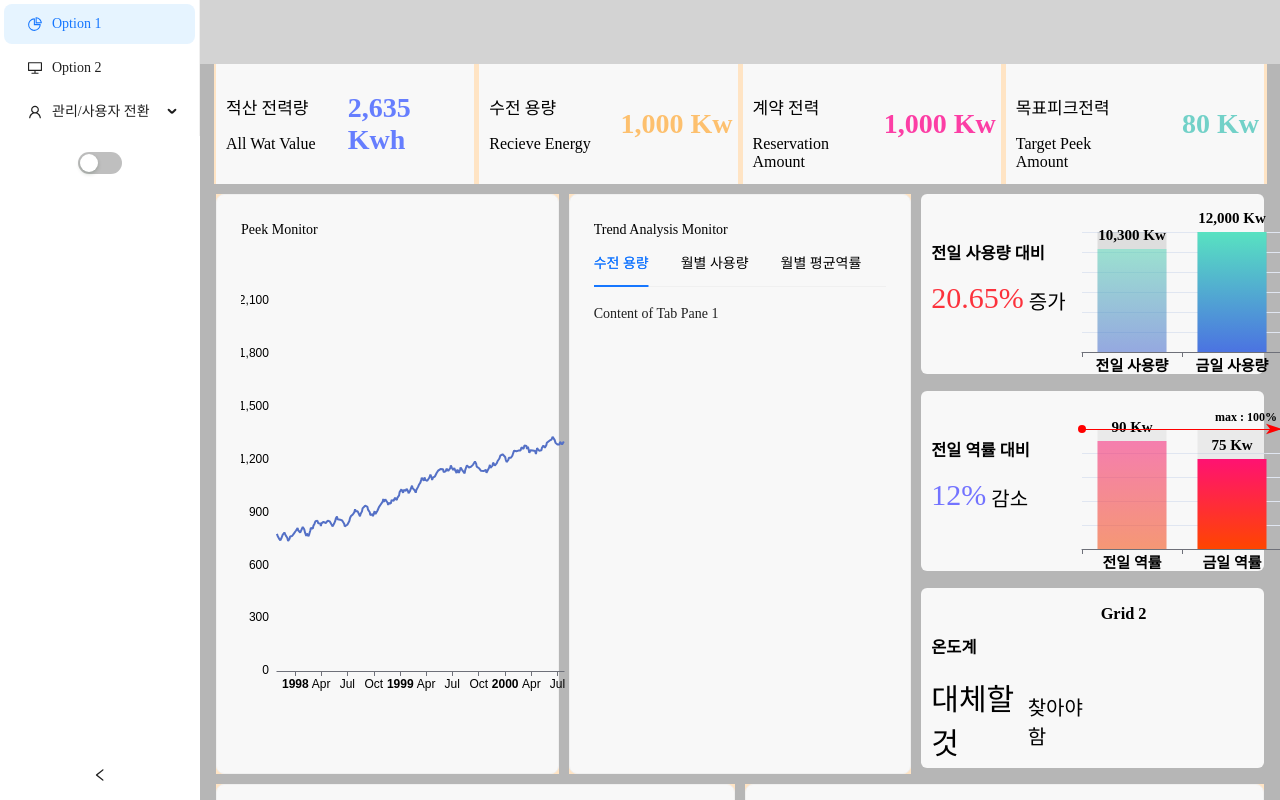
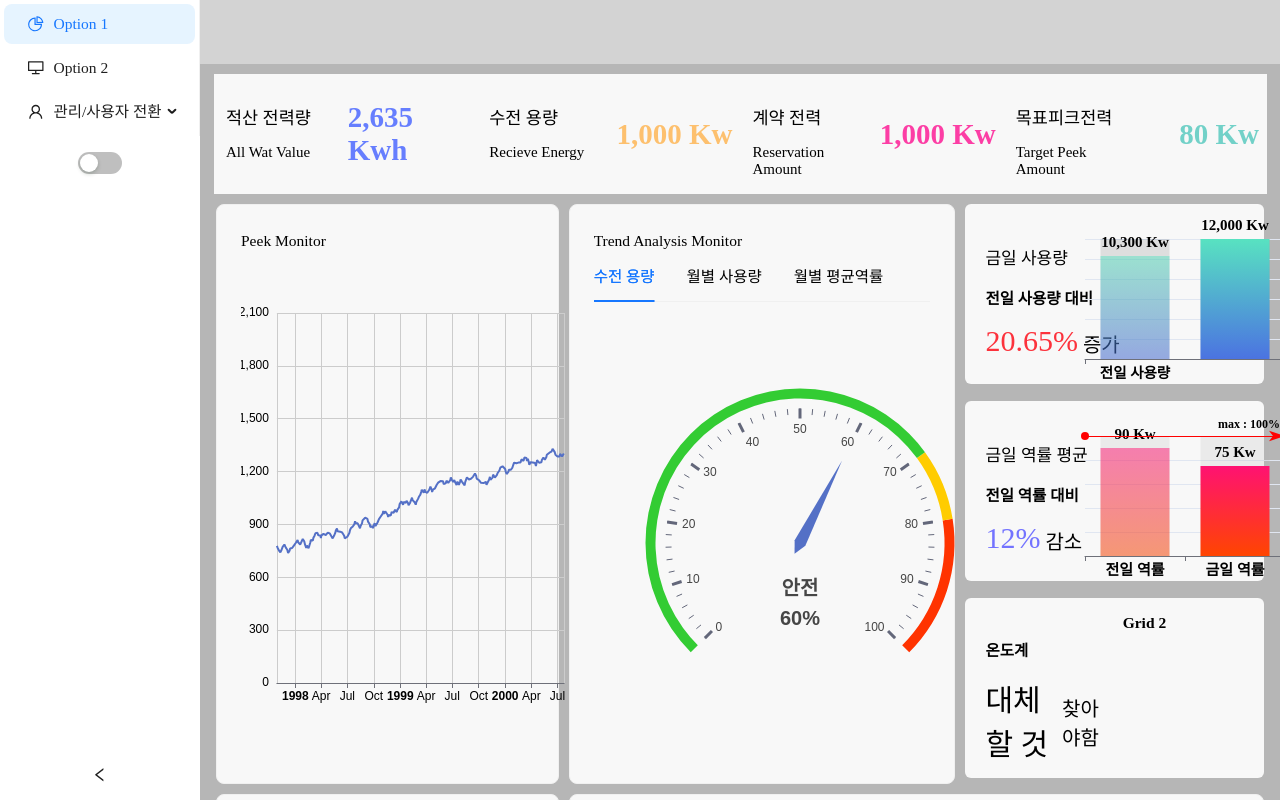
Before and after one commit to kbs6138/fems-workHome, a React (Create React App) app: page / in a window 1280 px wide. Shown: the top 800 px of the page. Built offline with nearby package versions, Linux system fonts and the light colour scheme; the HTML template or start-up script is replaced by a standard one.

Commit message:
힘들다

```diff
--- a/package.json
+++ b/package.json
@@ -9,6 +9,7 @@
     "@testing-library/user-event": "^13.5.0",
     "antd": "^5.18.1",
     "echarts": "^5.5.0",
+    "lodash": "^4.17.21",
     "react": "^18.3.1",
     "react-dom": "^18.3.1",
     "react-scripts": "5.0.1",
--- a/src/App.css
+++ b/src/App.css
@@ -1,12 +1,14 @@
 /*************************************************** 전체 폰트 설정 ***************************************************/
 
 * {
-    font-family: 'NanumSquareNeo';
+    font-family: 'NanumSquareNeoBold';
+
     /*font-family: 'NanumSquareNeoLight';
-    font-family: 'NanumSquareNeoBold';
+     font-family: 'NanumSquareNeo';
     font-family: 'NanumSquareNeoExtraBold';
     font-family: 'NanumSquareNeoHeavy';
     */
+    font-size: 15.5px;
 }
 
 /*************************************************** 전체 폰트 설정 ****************************************************/
@@ -26,6 +28,10 @@
 
 .app-Content {
     margin: 0 16px;
+    padding: 10px 0 10px 0;
+}
+.ant-card-body{
+    background: transparent !important;
 }
 
 .app-Content-div {
@@ -35,7 +41,6 @@
 }
 
 .Main-Top-Info-Row {
-    background-color: bisque;
     width: auto;
 }
 
@@ -43,7 +48,7 @@
 .Main-Top-Info2,
 .Main-Top-Info3,
 .Main-Top-Info4 {
-    background-color: beige;
+
     height: 120px;
     display: flex;
 }
@@ -61,16 +66,27 @@
 .Main-Top-Info2-span,
 .Main-Top-Info3-span,
 .Main-Top-Info4-span {
-    font-family: 'NanumSquareNeoBold';
-    font-size: 17px;
+    font-family: 'NanumSquareNeoExtraBold';
+    font-size: 17.5px !important;
 }
 
 .Main-Top-Info1-p,
 .Main-Top-Info2-p,
 .Main-Top-Info3-p,
 .Main-Top-Info4-p {
-    font-size: 16px;
+    font-size: 15px;
+    font-family: 'NanumSquareNeo';
+
 }
+
+
+.Main-Top-Info1-h1,
+.Main-Top-Info2-h1,
+.Main-Top-Info3-h1,
+.Main-Top-Info4-h1{
+    font-size: 29px !important;
+}
+
 
 .Main-Top-Info1-h1 {
     color: #667EFE;
@@ -120,7 +136,7 @@
 .Main-Center-Content1,
 .Main-Center-Content2,
 .Main-Center-Content3 {
-    background-color: bisque;
+    background-color: transparent;
     height: 580px;
 }
 
@@ -131,8 +147,8 @@
 .Main-Bottom-Content1,
 .Main-Bottom-Content2,
 .Main-Bottom-Content3 {
-    background-color: bisque;
-    height: 500px;
+    background-color: transparent;
+    height: 450px;
 }
 
 
@@ -140,7 +156,7 @@
 .Card3-middle,
 .Card3-bottom {
     height: 180px;
-  border-radius: 6px;
+    border-radius: 6px;
     width: 100%;
 }
 
@@ -167,23 +183,29 @@ span p {
 .Card3-grid-Percent-text,
 .Card1-grid-Percent-value,
 .Card2-grid-Percent-value,
-.Card3-grid-Percent-value    {
+.Card3-grid-Percent-value {
     font-size: 30px;
     font-family: 'NanumSquareNeoExtraBold';
 }
 
 .Card1-grid-text,
 .Card2-grid-text,
-.Card3-grid-text{
-    padding-left:10px;
-    padding-top: 30px;
+.Card3-grid-text {
+    padding-left: 20px;
+    margin-top: 40px;
+}
+.Card1-grid-Title-text,
+.Card2-grid-Title-text{
+    font-size: 17px;
+    font-family: 'NanumSquareNeoBold';
+
 }
 
 .Card1-grid-Percent-Near-text,
 .Card2-grid-Percent-Near-text,
 .Card3-grid-Percent-Near-text {
     font-size: 20px;
-
+    font-family: 'NanumSquareNeoExtraBold';
 }
 
 /*************************************************** 컨텐츠 (메인화면) *************************************************/
@@ -208,6 +230,7 @@ span p {
 .table2 td,
 .table3 td {
     padding-bottom: 15px;
+    font-size: 14px;
 }
 
 .table1 th,
@@ -218,18 +241,17 @@ td,
 td {
     padding-left: 15px;
     /* 원하는 간격으로 조정 */
+    font-size: 14px;
 }
 
 .table1 th,
 .table2 th,
 .table3 th {
     padding-bottom: 5px;
+    font-size: 14px;
+
 }
 
-.table1 td,
-.table2 td,
-.table3 td {
-    padding-bottom: 15px;
-}
+
 
 /*************************************************** 컴포넌트들  ****************************************************/
--- a/src/Components/Charts/Charts.css
+++ b/src/Components/Charts/Charts.css
@@ -2,3 +2,39 @@
 .RightChart1 {
     background-color: transparent; /* 예시 배경색 */
 }
+
+
+.gauge-container {
+    display: flex;
+    justify-content: center;
+    align-items: center;
+
+  }
+  .gauge {
+    width: 100%;
+    max-width: 600px; /* 최대 크기 설정 */
+    height: 450px;
+  }
+
+
+
+
+  @media (max-width: 768px) {
+    .gauge {
+      height: 200px; /* 작은 화면에서 높이 조절 */
+      width: 500px;
+    }
+  }
+
+
+  .Peekchart {
+    width: 100%;
+    height: 500px;
+  }
+
+  @media (max-width: 768px) {
+    .Peekchart {
+      height: 200px;
+      width: 100%;
+    }
+  }
--- /dev/null
+++ b/src/Components/Charts/Gauge.jsx
@@ -0,0 +1,83 @@
+import React, { useEffect, useRef } from 'react';
+import * as echarts from 'echarts';
+import { debounce } from 'lodash';
+
+const GaugeChart = () => {
+    const chartRef = useRef(null);
+
+    useEffect(() => {
+        const chartDom = chartRef.current;
+        const myChart = echarts.init(chartDom);
+
+        const option = {
+            animation: true,
+            animationDuration: 1000,
+            animationEasing: 'cubicOut',
+            tooltip: {
+                formatter: '{a} <br/>{b} : {c}%'
+            },
+            series: [
+                {
+                    name: 'Pressure',
+                    type: 'gauge',
+                    detail: {
+                        formatter: function (value) {
+                            let statusText = '';
+                            if (value < 70) {
+                                statusText = '안전';
+                            } else if (value < 80) {
+                                statusText = '주의';
+                            } else {
+                                statusText = '위험';
+                            }
+                            return `${statusText}\n${value}%`;
+                        },
+                        fontSize: 20 // 폰트 크기 설정
+                    },
+                    data: [
+                        {
+                            value: 60,
+                            name: ''  // name은 formatter에서 설정
+                        }
+                    ],
+                    axisLine: {
+                        lineStyle: {
+                            color: [
+                                [0.7, '#33cc33'], // 0~70%는 초록색
+                                [0.8, '#ffcc00'], // 70~80%는 노란색
+                                [1, '#ff3300']   // 80~100%는 빨간색
+                            ],
+                            width: 10
+                        }
+                    },
+                    title: {
+                        show: true,
+                        offsetCenter: [0, '70%'], // 이름 위치 조정
+                        fontSize: 20
+                    }
+                }
+            ]
+        };
+
+        myChart.setOption(option);
+
+        const handleResize = debounce(() => {
+            myChart.resize();
+        }, 300);
+
+        window.addEventListener('resize', handleResize);
+
+        return () => {
+            myChart.dispose();
+            window.removeEventListener('resize', handleResize);
+        };
+    }, []);
+
+    return (
+        <div className="gauge-container">
+            <div id="gauge" ref={chartRef} className="gauge" />
+        </div>
+    );
+};
+
+export default GaugeChart;
--- a/src/Components/Charts/PeekChart.jsx
+++ b/src/Components/Charts/PeekChart.jsx
@@ -1,15 +1,15 @@
-// PeekChart.jsx
-import React, { useEffect, useContext } from 'react';
+import React, { useEffect, useContext, useRef } from 'react';
 import * as echarts from 'echarts';
 import { ThemeContext } from '../../Components/ThemeContext';
 
 const PeekChart = () => {
   const { isDarkMode } = useContext(ThemeContext);
+  const chartRef = useRef(null);
 
   useEffect(() => {
-    var chartDom = document.getElementById('Peekchart');
-    var myChart = echarts.init(chartDom);
-    var option;
+    const chartDom = chartRef.current;
+    const myChart = echarts.init(chartDom);
+    let option;
 
     function randomData() {
       now = new Date(+now + oneDay);
@@ -36,18 +36,15 @@ const PeekChart = () => {
       return isDarkMode ? '#ffffff' : '#000000';
     };
 
+    const getGridLineColor = () => {
+      return isDarkMode ? '#444444' : '#cccccc';
+    };
+
     const updateChartOptions = () => {
       const textColor = getTextColor();
+      const gridLineColor = getGridLineColor();
 
       option = {
-        /*
-        title: {
-          text: 'Dynamic Data & Time Axis',
-          textStyle: {
-            color: textColor
-          }
-        },
-        */
         tooltip: {
           trigger: 'axis',
           formatter: function (params) {
@@ -70,7 +67,10 @@ const PeekChart = () => {
         xAxis: {
           type: 'time',
           splitLine: {
-            show: false
+            show: true,
+            lineStyle: {
+              color: gridLineColor
+            }
           },
           axisLabel: {
             color: textColor
@@ -80,7 +80,10 @@ const PeekChart = () => {
           type: 'value',
           boundaryGap: [0, '100%'],
           splitLine: {
-            show: false
+            show: true,
+            lineStyle: {
+              color: gridLineColor
+            }
           },
           axisLabel: {
             color: textColor
@@ -115,12 +118,24 @@ const PeekChart = () => {
       });
     }, 1000);
 
+    const handleResize = () => {
+      myChart.resize();
+    };
+
+    window.addEventListener('resize', handleResize);
+
     return () => {
+      clearInterval();
+      window.removeEventListener('resize', handleResize);
       myChart.dispose();
     };
   }, [isDarkMode]);
 
-  return <div id="Peekchart" style={{ width: '100%', height: '500px' }}></div>;
+  return (
+    <div className="Peekchart-container">
+      <div id="Peekchart" className="Peekchart" ref={chartRef} />
+    </div>
+  );
 };
 
 export default PeekChart;
--- a/src/Components/Charts/RightChart1.jsx
+++ b/src/Components/Charts/RightChart1.jsx
@@ -18,7 +18,7 @@ const RightChart1 = () => {
         axisLabel: {
           fontWeight: 'bold', // X축 레이블 텍스트 굵기 설정
           color: isDarkMode ? '#fff' : 'black',
-          fontSize: '15px',
+          fontSize: '14.5px',
           fontFamily: 'NanumSquareNeo'
         }
       },
@@ -74,7 +74,7 @@ const RightChart1 = () => {
     <div
       id="RightChart1"
       className="RightChart1"
-      style={{ width: '250px', height: '250px', position: 'absolute', top: '85%', left: '50%', transform: 'translate(-50%, -50%)' }} // 인라인 스타일로 부모 요소의 크기에 맞게 설정
+      style={{ width: '250px', height: '250px', position: 'absolute', top: '65%', left: '40%', transform: 'translate(-50%, -50%)' }} // 인라인 스타일로 부모 요소의 크기에 맞게 설정
     ></div>
   );
 };
--- a/src/Components/Charts/RightChart2.jsx
+++ b/src/Components/Charts/RightChart2.jsx
@@ -89,7 +89,7 @@ const RightChart2 = () => {
         <div
             id="RightChart2"
             className="RightChart2"
-            style={{ width: '250px', height: '250px', position: 'absolute', top: '85%', left: '50%', transform: 'translate(-50%, -50%)' }}
+            style={{ width: '250px', height: '250px', position: 'absolute', top: '65%', left: '40%', transform: 'translate(-50%, -50%)' }}
         ></div>
     );
 };
--- a/src/Components/MechanicInfo/MechanicInfo.jsx
+++ b/src/Components/MechanicInfo/MechanicInfo.jsx
@@ -63,14 +63,14 @@ const MechanicInfo = () => {
                         </thead>
                         <tbody>
                             <tr>
-                                <td>전압(V)<br /><span style={{ fontWeight: 'bolder' }} id="volt_t" className='Span_str'>231.5</span></td>
-                                <td>전류(A)<br /><span style={{ fontWeight: 'bolder' }} id="am_t" className='Span_str'> 30.20</span></td>
-                                <td>피상(VA)<br /><span style={{ fontWeight: 'bolder' }} id="wat_t" className='Span_str'>4696.0</span></td>
-                                <td>유효(W)<br /><span style={{ fontWeight: 'bolder' }} id="wat_p_t" className='Span_str'> 7008.9</span></td>
-                                <td>무효(Var)<br /><span style={{ fontWeight: 'bolder' }} id="wat_n_t" className='Span_str'>5203.1</span></td>
-                                <td>역률(%)<br /><span style={{ fontWeight: 'bolder' }} id="pf_t" className='Span_str'>67.0</span></td>
-                                <td>I-THD(%)<br /><span style={{ fontWeight: 'bolder' }} id="ithd_t" className='Span_str'>117.1</span></td>
-                                <td>V-THD(%)<br /><span style={{ fontWeight: 'bolder' }} id="vthd_t" className='Span_str'>1.6</span></td>
+                                <td>전압(V)<br /><span style={{ fontWeight: 'bolder', color: '#5D82FC' }} id="volt_t" className='Span_str'>231.5</span></td>
+                                <td>전류(A)<br /><span style={{ fontWeight: 'bolder', color: '#5D82FC' }} id="am_t" className='Span_str'> 30.20</span></td>
+                                <td>피상(VA)<br /><span style={{ fontWeight: 'bolder', color: '#5D82FC' }} id="wat_t" className='Span_str'>4696.0</span></td>
+                                <td>유효(W)<br /><span style={{ fontWeight: 'bolder', color: '#5D82FC' }} id="wat_p_t" className='Span_str'> 7008.9</span></td>
+                                <td>무효(Var)<br /><span style={{ fontWeight: 'bolder', color: '#5D82FC' }} id="wat_n_t" className='Span_str'>5203.1</span></td>
+                                <td>역률(%)<br /><span style={{ fontWeight: 'bolder', color: '#5D82FC' }} id="pf_t" className='Span_str'>67.0</span></td>
+                                <td>I-THD(%)<br /><span style={{ fontWeight: 'bolder', color: '#5D82FC' }} id="ithd_t" className='Span_str'>117.1</span></td>
+                                <td>V-THD(%)<br /><span style={{ fontWeight: 'bolder', color: '#5D82FC' }} id="vthd_t" className='Span_str'>1.6</span></td>
                             </tr>
                         </tbody>
                     </table>
--- a/src/Components/Tabs/MainTabs/Center-MainTabs.jsx
+++ b/src/Components/Tabs/MainTabs/Center-MainTabs.jsx
@@ -1,6 +1,7 @@
 import React, { useContext } from 'react';
 import { Tabs } from 'antd';
 import { ThemeContext } from '../../ThemeContext';  // ThemeContext 경로는 프로젝트 구조에 맞게 수정
+import GaugeChart from '../../Charts/Gauge';
 import './Tabs.css';
 
 const onChange = (key) => {
@@ -11,7 +12,7 @@ const items = [
     {
         key: '1',
         label: '수전 용량',
-        children: 'Content of Tab Pane 1',
+        children: <GaugeChart/>
     },
     {
         key: '2',
--- a/src/Layouts/Main/Main.jsx
+++ b/src/Layouts/Main/Main.jsx
@@ -106,7 +106,7 @@ const AppMain = () => {
                     </div>
                 </Col>
 
-                <Col className="gutter-row" span={8}>
+                <Col className="gutter-row" span={9}>
                     <div className='Main-Center-Content2' >
                         <Card className={`Card2 ${TxtTheme} ${BgTheme}`}>
                             <h8> Trend Analysis Monitor</h8>
@@ -116,12 +116,13 @@ const AppMain = () => {
                     </div>
                 </Col>
 
-                <Col className="gutter-row" span={8} >
+                <Col className="gutter-row" span={7} >
 
                         <div className={` Card3-top ${TxtTheme} ${BgTheme}`}  >
                             <Row gutter={[16, 12]}>
-                                <Col span={12}>
+                                <Col span={13}>
                                     <div  className="Card1-grid-text" >
+                                    <p className="Card1-grid-Title-text">금일 사용량</p>
                                         <h3>전일 사용량 대비</h3>
                                         <span className="Card1-grid-Percent-text">
                                             <span className="Card1-grid-Percent-value">20.65%</span>
@@ -129,7 +130,7 @@ const AppMain = () => {
                                         </span>
                                     </div>
                                 </Col>
-                                <Col span={12}>
+                                <Col span={11}>
                                         <RightChart1/>
 
                                 </Col>
@@ -138,8 +139,9 @@ const AppMain = () => {
                         <br/>
                         <div className={` Card3-middle ${TxtTheme} ${BgTheme}`}  >
                             <Row gutter={[16, 12]}>
-                                <Col span={12}>
+                                <Col span={13}>
                                 <div  className="Card2-grid-text" >
+                                <p className="Card2-grid-Title-text">금일 역률 평균</p>
                                         <h3>전일 역률 대비</h3>
                                         <span className="Card2-grid-Percent-text">
                                             <span className="Card2-grid-Percent-value">12%</span>
@@ -147,7 +149,7 @@ const AppMain = () => {
                                         </span>
                                     </div>
                                 </Col>
-                                <Col span={12}>
+                                <Col span={11}>
                                     <div className="Card3-grid-chart">
                                         <RightChart2/>
                                     </div>
@@ -188,7 +190,7 @@ const AppMain = () => {
                     lg: 10,
                 }}
             >
-                <Col className="gutter-row" span={12}>
+                <Col className="gutter-row" span={8}>
                     <div className='Main-Bottom-Content1' >
                         <Card className={`Card4 ${TxtTheme} ${BgTheme}`}  >
                             <h8>Electric Diagram</h8>
@@ -197,7 +199,7 @@ const AppMain = () => {
                     </div>
                 </Col>
 
-                <Col className="gutter-row" span={12}>
+                <Col className="gutter-row" span={16}>
                     <div className='Main-Bottom-Content2'>
                         <Card className={`Card5 ${TxtTheme} ${BgTheme}`}  >
                             <RightBottomMainTabs />
```
Also changed, not shown: 1 other file (tests, documents, lock files or other folders).
